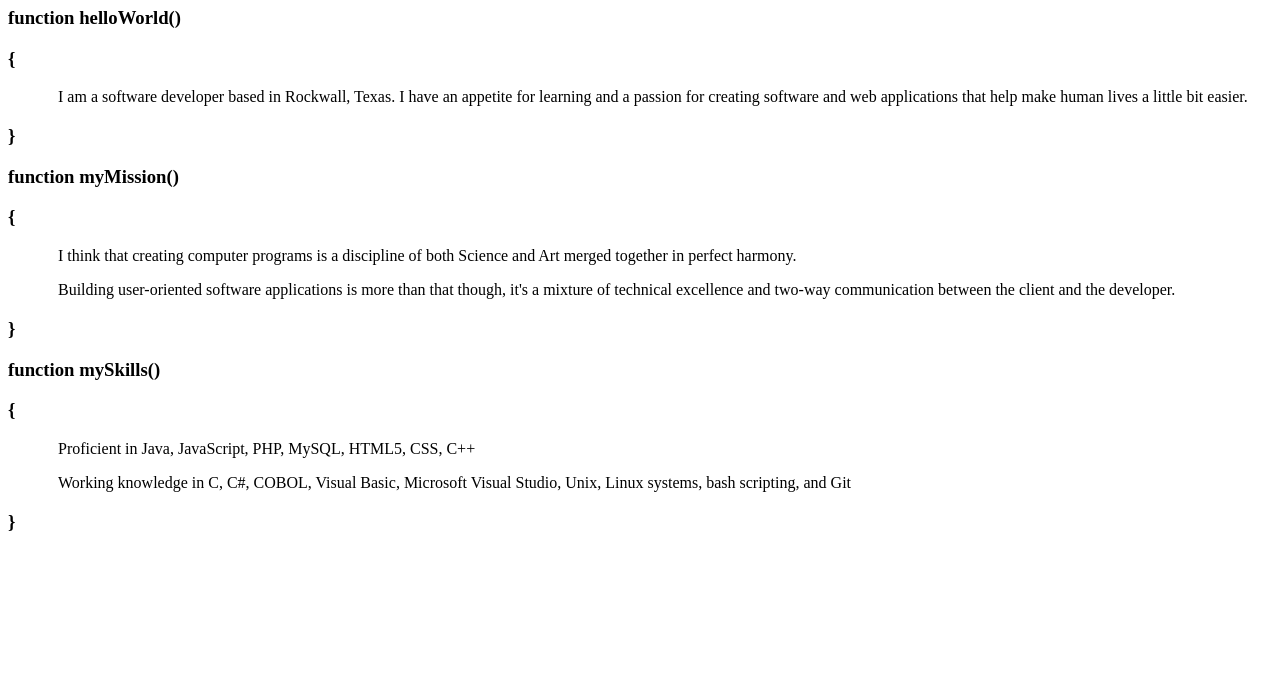
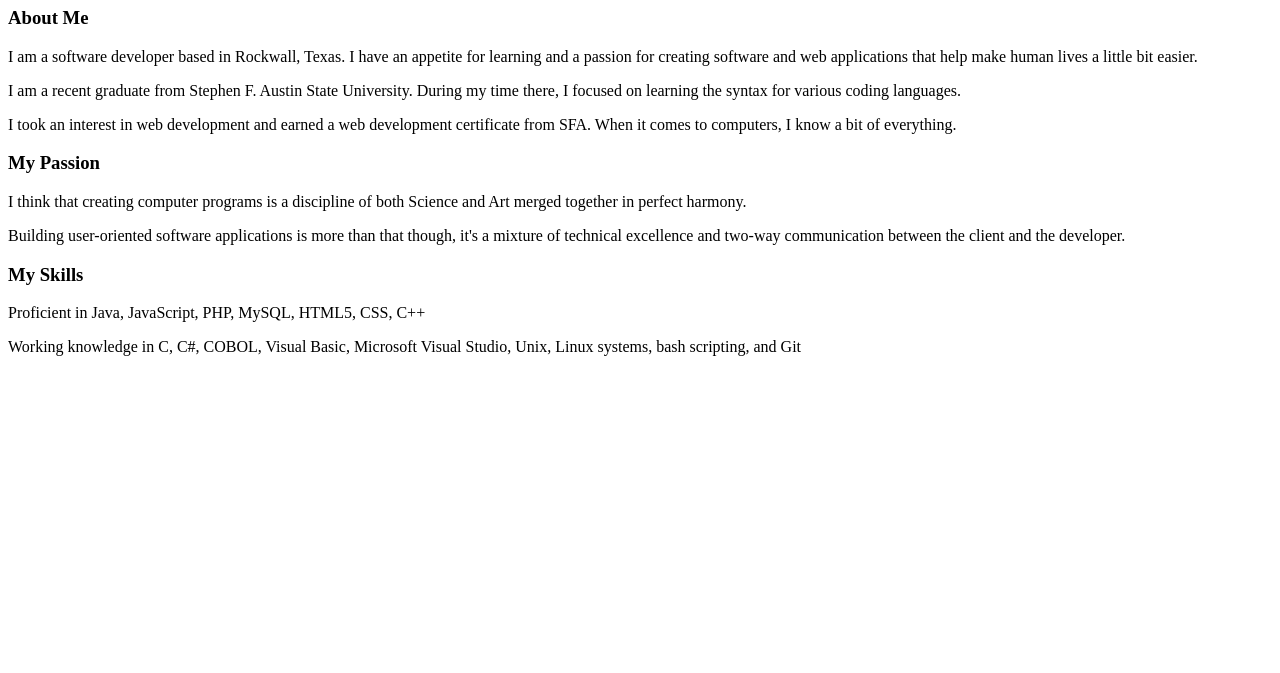
Before and after one commit to clevengewr/clevengewr, a plain HTML site: page index.html in a window 1280 px wide. Shown: the part 127-800 px from the top of the page. Drawn offline with Linux system fonts and the light colour scheme.

Commit message:
Merging about

```diff
--- a/index.html
+++ b/index.html
@@ -15,30 +15,25 @@
 
 <ul id = "navbar">
 <li><a href = "index.html">Home</a></li>
-<li><a href = "about.html">About</a></li>
 <li><a href = "projects.html">Projects</a></li>
 <li><a href = "contact.html">Contact</a></li>
 </ul>
 
 
-<h1>var name = "Wesley Clevenger";</h1>
+<h1>Wesley Clevenger</h1>
 
-<h3>function helloWorld()</h3>
-<h3>{</h3>
-<p class = "code">I am a software developer based in Rockwall, Texas. I have an appetite for learning and a passion for creating software and web applications that help make human lives a little bit easier. </p>
-<h3>}</h3>
+<h3>About Me</h3>
+<p>I am a software developer based in Rockwall, Texas. I have an appetite for learning and a passion for creating software and web applications that help make human lives a little bit easier. </p>
+<p>I am a recent graduate from Stephen F. Austin State University. During my time there, I focused on learning the syntax for various coding languages.</p>
+<p>I took an interest in web development and earned a web development certificate from SFA. When it comes to computers, I know a bit of everything.</p>
 
-<h3>function myMission()</h3>
-<h3>{</h3>
-<p class = "code">I think that creating computer programs is a discipline of both Science and Art merged together in perfect harmony.</p>
-<p class = "code">Building user-oriented software applications is more than that though, it's a mixture of technical excellence and two-way communication between the client and the developer.</p>
-<h3>}</h3>
+<h3>My Passion</h3>
+<p>I think that creating computer programs is a discipline of both Science and Art merged together in perfect harmony.</p>
+<p>Building user-oriented software applications is more than that though, it's a mixture of technical excellence and two-way communication between the client and the developer.</p>
 
-<h3>function mySkills()</h3>
-<h3>{</h3>
-<p class = "code">Proficient in Java, JavaScript, PHP, MySQL, HTML5, CSS, C++</p>
-<p class = "code">Working knowledge in C, C#, COBOL, Visual Basic, Microsoft Visual Studio, Unix, Linux systems, bash scripting, and Git</p>
-<h3>}</h3>
+<h3>My Skills</h3>
+<p>Proficient in Java, JavaScript, PHP, MySQL, HTML5, CSS, C++</p>
+<p>Working knowledge in C, C#, COBOL, Visual Basic, Microsoft Visual Studio, Unix, Linux systems, bash scripting, and Git</p>
 
 
 </body>
--- a/style.css
+++ b/style.css
@@ -21,7 +21,3 @@ li a {
 li a:hover {
     background-color: #111;
 }
-
-.code{
-    text-indent: 50px;
-}
```
Also changed, not shown: about.html (deleted, +0 -33 lines), contact.html (+0 -1 lines), projects.html (+0 -1 lines).
